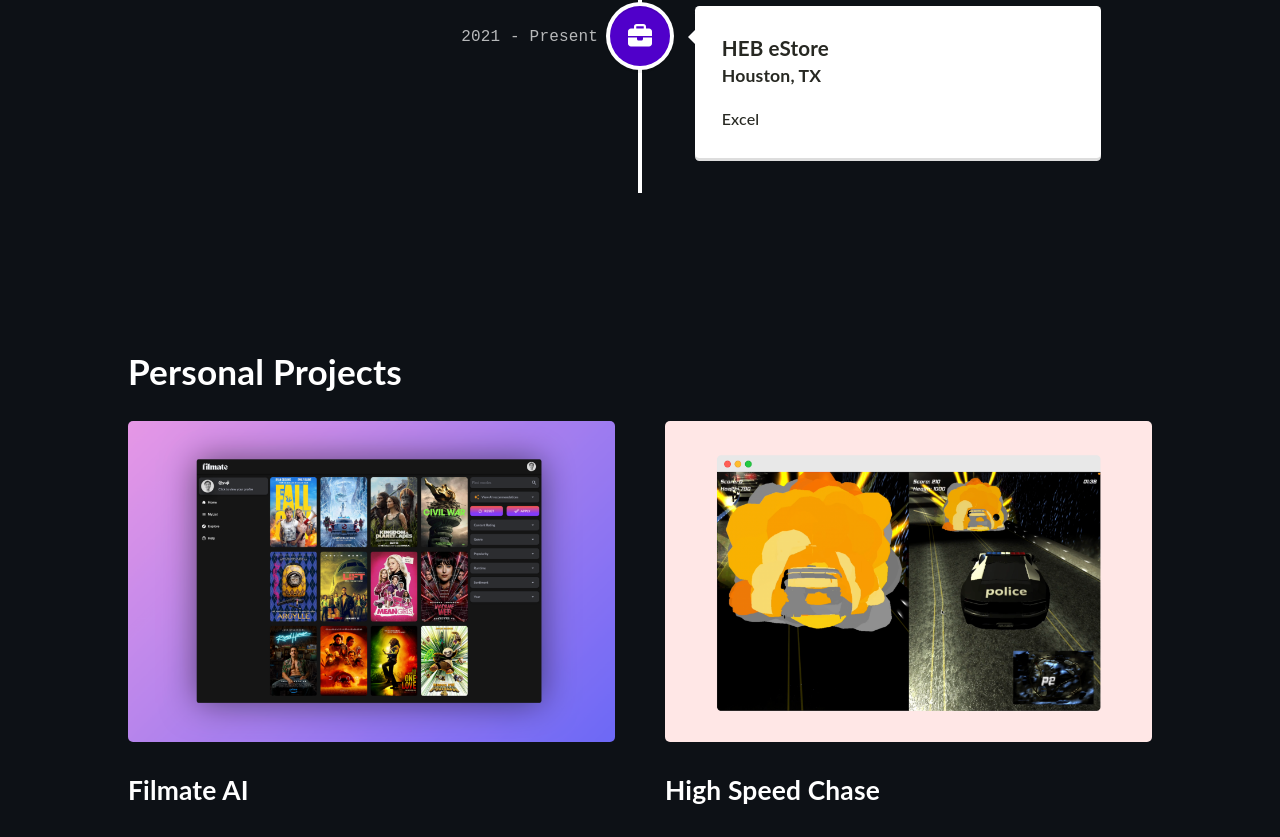
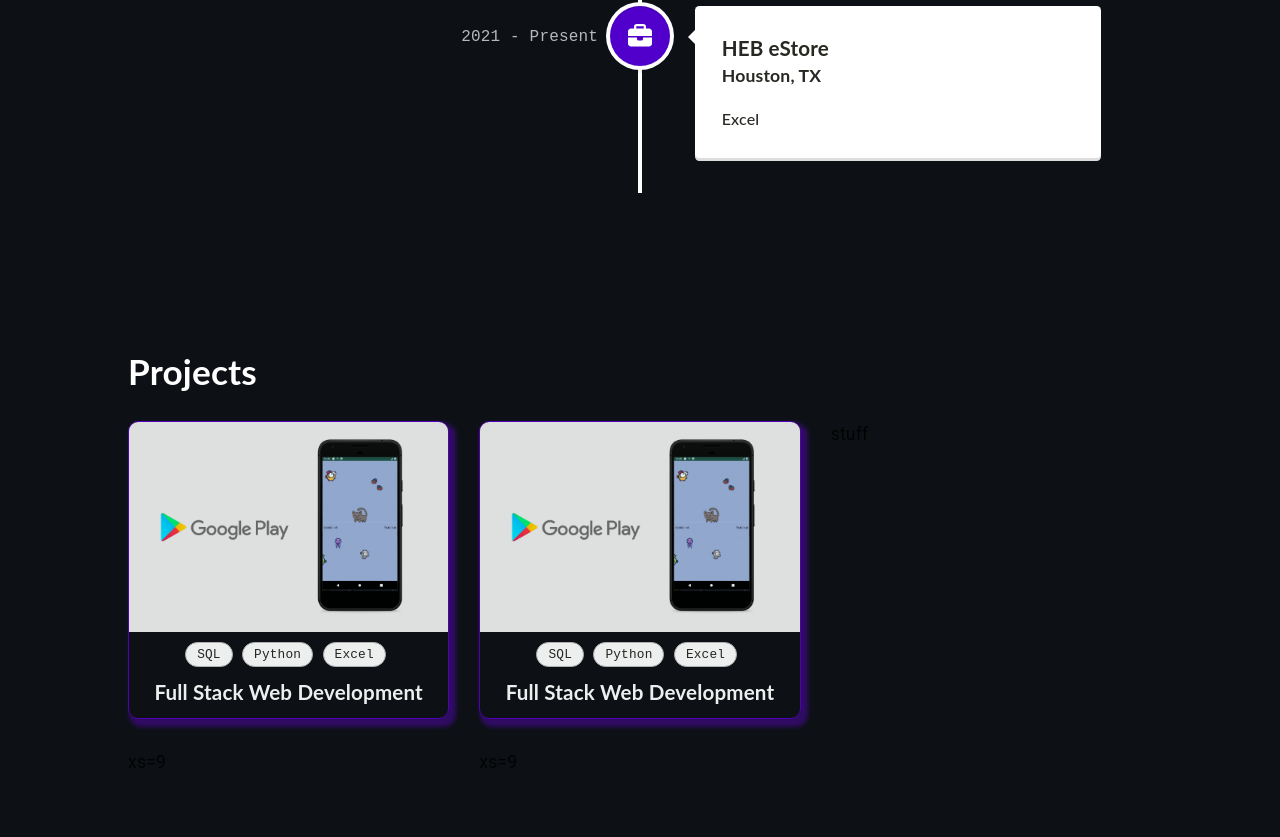
Before and after one commit to kzha0676/kzha0676.github.io, a React (Create React App) app: page / in a window 1280 px wide. Shown: the part 1959-2796 px from the top of the page. Built offline with nearby package versions, Linux system fonts and the light colour scheme.

Commit message:
updated projects card
Hover projects will show a description

```diff
--- a/src/App.tsx
+++ b/src/App.tsx
@@ -32,9 +32,9 @@
         <FadeIn transitionDuration={700}>
             <Main/>
             <Expertise/>
+            {/* <Contact/> */}
             <Timeline/>
             <Project/>
-            {/* <Contact/> */}
         </FadeIn>
         <Footer />
     </div>
--- a/src/assets/styles/Project.scss
+++ b/src/assets/styles/Project.scss
@@ -3,34 +3,152 @@
     flex-direction: column;
     padding: 5% 10%;
     text-align: left;
+    justify-items: left !important;
 }
 
 .projects-container .projects-grid {
     display: grid;
     grid-template-columns: repeat(2, 1fr);
     grid-gap: 50px;
+
 }
 
 .projects-container .projects-grid .project {
     text-align: left;
+
 }
 
 .project h2:hover {
     text-decoration: underline;
-    transition: color .15s ease-in-out,background-color .15s ease-in-out,border-color .15s ease-in-out;
+    transition: color 0.15s ease-in-out, background-color 0.15s ease-in-out, border-color 0.15s ease-in-out;
 }
 
-.zoom {
-    border-radius: 5px;
-    transition: transform .2s;
-    margin: 0 auto;
+.my-masonry-grid {
+    display: flex;
+    margin-left: -30px; /* gutter size offset */
+    width: auto;
+}
+.my-masonry-grid_column {
+    padding-left: 30px; /* gutter size */
+    background-clip: padding-box;
 }
 
-.zoom:hover {
-    transform: scale(1.05);
+// .my-masonry-grid_column > div {
+//     margin-bottom: 30px;
+//     border: 1.7px solid rgb(89, 0, 190) !important;
+//     box-shadow: 4px 5px 4px 3px rgba(117, 0, 250, 0.37) !important;
+//     opacity: 0.93;
+// }
+
+// .my-masonry-grid_column > div:hover {
+//     opacity: 0.3;
+//     color: rgb(39, 40, 34);
+// }
+
+img {
+    max-width: 100%;
+    max-height: 100%;
 }
 
-@media screen {
+h3 {
+    margin: 10px;
+}
+
+.flex-chips {
+
+    display: flex; /* Make the container a flexbox */
+    flex-wrap: wrap; /* Allow chips to wrap to the next row if needed */
+    gap: 3px; /* Add spacing between the chips */
+    line-height: 2; /* Keep this as is */
+    margin-top: 10px; /* Proper margin values */
+    margin-bottom: 0px;
+}
+
+.flex-chips .MuiChip-root {
+    margin-right: 0.5em; /* Adds spacing between chips */
+}
+
+.flex-chips .MuiChip-outlined {
+    background-color: #e0e0e0;
+    font-family: source-code-pro, Menlo, Monaco, Consolas, "Courier New", monospace;
+}
+
+.flex-chips .MuiChip-outlined span {
+    color: rgb(39, 40, 34);
+}
+
+.chip {
+    color: rgb(39, 40, 34) !important;
+    background-color: white !important;
+    font-size: 0.8rem !important;
+    height: 25px !important;
+}
+
+.chip span {
+    font-family: "Courier Prime", monospace;
+    color: rgb(39, 40, 34);
+}
+
+.chip svg {
+    height: 15px !important;
+}
+
+.project-container {
+    position: relative;
+    overflow: hidden;
+    width: 100%; /* Adjust to fit your layout */
+    border-radius: 10px; /* Optional, for rounded corners */
+    margin-bottom: 30px;
+    border: 1.7px solid rgb(89, 0, 190) !important;
+    box-shadow: 4px 5px 4px 3px rgba(117, 0, 250, 0.37) !important;
+    opacity: 0.93;
+}
+
+
+.project-content {
+    position: relative;
+    display: flex;
+    flex-direction: column;
+    align-items: center;
+    text-align: center;
+}
+
+.project-content img {
+    width: 100%; /* Ensure the image scales properly */
+
+}
+
+
+.project-description {
+    position: absolute;
+    top: 0;
+    left: 0;
+    right: 0;
+    bottom: 0;
+    width: 100%;
+    padding: 10px;
+    margin: 10px;
+    color: white;
+    font-size: 1rem;
+    opacity: 0; /* Hidden by default */
+    text-align: left;
+    transition: opacity 0s ease-out; /* Smooth transitions */
+}
+
+.project-container:hover {
+    opacity: .6;
+    transition: opacity 0.2s ease-in-out;
+
+    .project-content img{
+        opacity: .2;
+        transition: opacity 0.4s ease-in-out;
+    }
+
+    .project-description{
+        opacity: 1;
+    }
+}
+
 @media (max-width: 700px) {
     .projects-container {
         display: block;
@@ -46,4 +164,3 @@
         padding-bottom: 5%;
     }
 }
-}
--- a/src/components/Contact.tsx
+++ b/src/components/Contact.tsx
@@ -53,7 +53,7 @@
     <div id="contact">
       <div className="items-container">
         <div className="contact_wrapper">
-          <h1>Contact Me</h1>
+          <h1>Certification</h1>
           <p>Got a project waiting to be realized? Let's collaborate and make it happen!</p>
           <Box
             ref={form}
--- a/src/components/Project.tsx
+++ b/src/components/Project.tsx
@@ -9,66 +9,102 @@
 import mock08 from '../assets/images/mock08.png';
 import mock09 from '../assets/images/mock09.png';
 import mock10 from '../assets/images/mock10.png';
+
+import Masonry from 'react-masonry-css';
+import Chip from '@mui/material/Chip';
 import '../assets/styles/Project.scss';
+import { Container } from "react-bootstrap";
 
-function Project() {
-    return(
-    <div className="projects-container" id="projects">
-        <h1>Personal Projects</h1>
-        <div className="projects-grid">
-            <div className="project">
-                <a href="https://www.filmate.club/" target="_blank" rel="noreferrer"><img src={mock10} className="zoom" alt="thumbnail" width="100%"/></a>
-                <a href="https://www.filmate.club/" target="_blank" rel="noreferrer"><h2>Filmate AI</h2></a>
-                <p>Developed movie finder app with semantic search and sentiment analysis using OpenAI GPT-3.5 Turbo, Qdrant, React, and Flask.</p>
+
+const breakpointColumnsObj = {
+  default: 3,
+  1100: 3,
+  700: 2,
+  500: 1
+};
+
+const labelsFirst = [
+  "SQL",
+  "Python",
+  "Excel"
+];
+
+const styles = {
+  card: {background: 'blue', color: 'white', borderRadius: 20,},
+}
+export default function BasicGrid() {
+  return (
+    <div className="projects-container">
+        <h1>
+            Projects
+        </h1>
+            <Masonry
+              breakpointCols={breakpointColumnsObj}
+              className="my-masonry-grid"
+              columnClassName="my-masonry-grid_column"
+            >
+            <div>
+                <Container className="project-container">
+                <div className="project-content">
+                  <h2 className="project-description">
+                    I have built a diverse array of web applications from scratch using
+                    modern technologies such as React and Flask. I have a strong proficiency
+                    in the SDLC process and frontend + backend development.
+                  </h2>
+                  <img src={mock01} alt="Project Mockup" className="project-image" />
+                  {/* Chips Section */}
+                  <div className="flex-chips">
+                    {labelsFirst.map((label, index) => (
+                      <Chip
+                        key={index}
+                        className="chip MuiChip-outlined"
+                        label={label}
+                        variant="outlined"
+                      />
+                    ))}
                   </div>
-            <div className="project">
-                <a href="https://yujisatojr.itch.io/highspeedchase" target="_blank" rel="noreferrer"><img src={mock09} className="zoom" alt="thumbnail" width="100%"/></a>
-                <a href="https://yujisatojr.itch.io/highspeedchase" target="_blank" rel="noreferrer"><h2>High Speed Chase</h2></a>
-                <p>Designed, developed, and launched a 3D multiplayer racing game with C# and Unity. This is available on Itch.io for gamers worldwide to enjoy.</p>
+                  <h3>Full Stack Web Development</h3>
                   </div>
-            <div className="project">
-                <a href="https://yujisatojr.itch.io/spacecraft" target="_blank" rel="noreferrer"><img src={mock08} className="zoom" alt="thumbnail" width="100%"/></a>
-                <a href="https://yujisatojr.itch.io/spacecraft" target="_blank" rel="noreferrer"><h2>Astro Raiders</h2></a>
-                <p>Developed and released a 2D shooting game with C# and Unity. This project is hosted on the Itch.io public marketplace.</p>
+
+                </Container>
               </div>
-            <div className="project">
-                <a href="https://www.datumlearn.com/" target="_blank" rel="noreferrer"><img src={mock07} className="zoom" alt="thumbnail" width="100%"/></a>
-                <a href="https://www.datumlearn.com/" target="_blank" rel="noreferrer"><h2>Datum: Integrated Learning Platform</h2></a>
-                <p>This is an online educational platform that provides high-quality, data science-focused learning resources in the Japanese language. I created the entire platform from scratch using Ruby on Rails.</p>
+
+
+              <div>
+                <Container className="project-container">
+                  <div className="project-content">
+                    <h2 className="project-description">
+                        I have built a diverse array of web applications from scratch using
+                        modern technologies such as React and Flask. I have a strong proficiency
+                        in the SDLC process and frontend + backend development.
+                    </h2>
+                    <img src={mock01} alt="Project Mockup" className="project-image"/>
+                    <div className="flex-chips">
+                    {labelsFirst.map((label, index) => (
+                      <Chip
+                        key={index}
+                        className="chip MuiChip-outlined"
+                        label={label}
+                        variant="outlined"
+                      />
+                    ))}
                   </div>
-            <div className="project">
-                <a href="http://www.wemanage.jp/" target="_blank" rel="noreferrer"><img src={mock06} className="zoom" alt="thumbnail" width="100%"/></a>
-                <a href="http://www.wemanage.jp/" target="_blank" rel="noreferrer"><h2>WeManage: Real Estate Asset Management</h2></a>
-                <p>This mobile application allows realtors in Japan to securely manage their property information and view future income predictions. This app is built with Ruby on Rails and JavaScript.</p>
+                    <h3>Full Stack Web Development</h3>
                   </div>
-            <div className="project">
-                <a href="https://www.byuh.edu/covid-19-case-management" target="_blank" rel="noreferrer"><img src={mock05} className="zoom" alt="thumbnail" width="100%"/></a>
-                <a href="https://www.byuh.edu/covid-19-case-management" target="_blank" rel="noreferrer"><h2>COVID-19 Case Management</h2></a>
-                <p>Built official charts for COVID/vaccination tracking for an educational institution using JavaScript and the Google Sheets API v4. The dashboard served the university's leadership in their decision-making processes.</p>
+                </Container>
               </div>
-            <div className="project">
-                <a href="https://github.com/yujisatojr/multi-reg-analysis" target="_blank" rel="noreferrer"><img src={mock04} className="zoom" alt="thumbnail" width="100%"/></a>
-                <a href="https://github.com/yujisatojr/multi-reg-analysis" target="_blank" rel="noreferrer"><h2>Multiple Regression Property Analysis</h2></a>
-                <p>Analyzed the real estate market in Japan and predicted property prices by implementing statistical methods such as OLS and multi-regression analysis. This project leveraged Python and various libraries such as Pandas, NumPy, Matplotlib, and Scikit-Learn.</p>
+
+                <div>
+                stuff
                 </div>
-            <div className="project">
-                <a href="https://holokai.byuh.edu/programs-of-study" target="_blank" rel="noreferrer"><img src={mock03} className="zoom" alt="thumbnail" width="100%"/></a>
-                <a href="https://holokai.byuh.edu/programs-of-study" target="_blank" rel="noreferrer"><h2>Programs of Study</h2></a>
-                <p>Designed and developed a custom component for a CMS-based platform (e.g., 'Brightspot') using Java, Handlebars, and LESS. University students can find their majors of interest through this module.</p>
+                <div>
+                  xs=9
                 </div>
-            <div className="project">
-                <a href="https://hookele.byuh.edu/transfer-evaluation-guidelines-and-matrix" target="_blank" rel="noreferrer"><img src={mock02} className="zoom" alt="thumbnail" width="100%"/></a>
-                <a href="https://hookele.byuh.edu/transfer-evaluation-guidelines-and-matrix" target="_blank" rel="noreferrer"><h2>Transfer Evaluation Matrix</h2></a>
-                <p>Created an interactive CSV table generator with Java, Handlebars, and LESS. This project helps transfer students to quickly identify eligible credits.</p>
+                <div>
+                  xs=9
                 </div>
-            <div className="project">
-                <a href="https://github.com/yujisatojr/submeowrine" target="_blank" rel="noreferrer"><img src={mock01} className="zoom" alt="thumbnail" width="100%"/></a>
-                <a href="https://github.com/yujisatojr/submeowrine" target="_blank" rel="noreferrer"><h2>Submeowrine</h2></a>
-                <p>Developed and released an Android mobile application using Java and Android Studio that runs a 2D shooting game.</p>
-            </div>
-        </div>
+
+            </Masonry>
     </div>
   );
 }
-
-export default Project;
--- a/src/index.scss
+++ b/src/index.scss
@@ -59,6 +59,7 @@
 .container {
   width: 100%;
   display: flex;
+  text-align: left;
   flex-direction: column;
   align-items: center;
   justify-content: center;
```
Also changed, not shown: package.json (+6 -1 lines), src/components/portfolio-img.jpg (deleted), 1 other file (tests, documents, lock files or other folders). Lines whose indentation alone changed are shown as unchanged.
